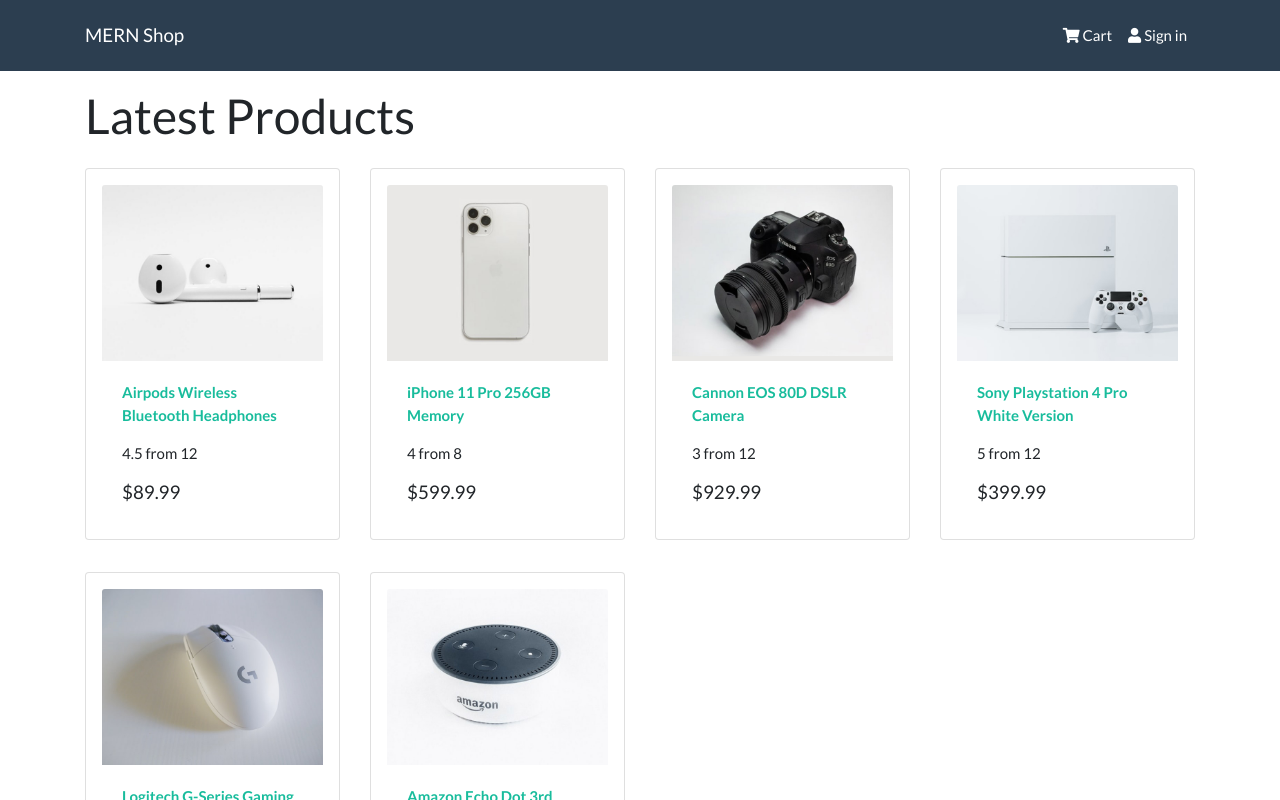
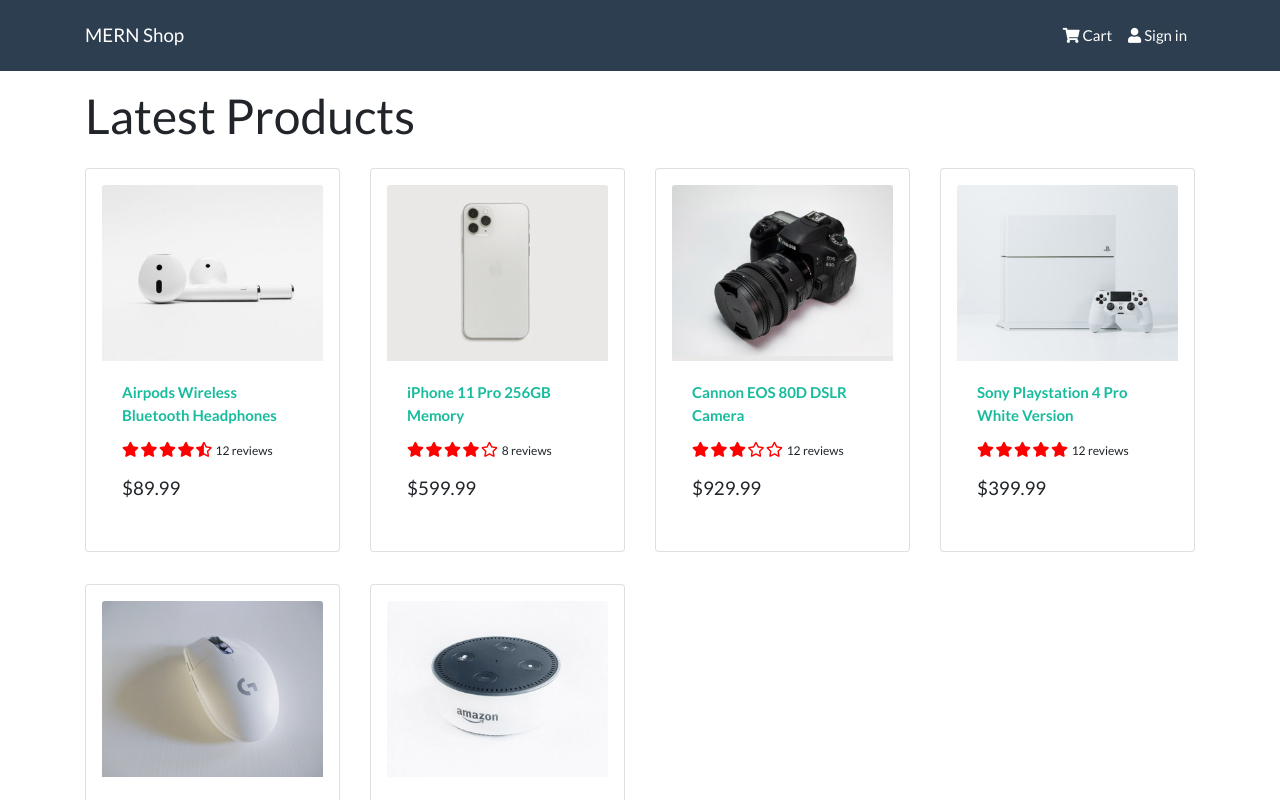
Before and after one commit to moghanbari/mern-ecommerce, a React (Create React App) app in the folder client/: page / in a window 1280 px wide. Shown: the top 800 px of the page. Built offline with nearby package versions, Linux system fonts and the light colour scheme.

Commit message:
Installed react-router-dom and bootstrap for react-router. Implemented first router. Minor add in css

```diff
--- a/client/package.json
+++ b/client/package.json
@@ -9,6 +9,8 @@
     "react": "^17.0.0",
     "react-bootstrap": "^1.3.0",
     "react-dom": "^17.0.0",
+    "react-router-bootstrap": "^0.25.0",
+    "react-router-dom": "^5.2.0",
     "react-scripts": "3.4.3"
   },
   "scripts": {
--- a/client/src/App.js
+++ b/client/src/App.js
@@ -1,4 +1,5 @@
 import React from 'react'
+import { BrowserRouter as Router, Route } from 'react-router-dom'
 import { Container } from 'react-bootstrap'
 import Header from './components/layouts/Header'
 import Footer from './components/layouts/Footer'
@@ -6,15 +7,15 @@
 
 const App = () => {
   return (
-    <>
+    <Router>
       <Header />
       <main className='py-3'>
         <Container>
-          <HomeScreen />
+          <Route path='/' component={HomeScreen} exact />
         </Container>
       </main>
       <Footer />
-    </>
+    </Router>
   )
 }
 
--- a/client/src/components/Product.js
+++ b/client/src/components/Product.js
@@ -1,5 +1,6 @@
 import React from 'react'
 import { Card } from 'react-bootstrap'
+import Rating from './Rating'
 
 const Product = ({ product }) => {
   return (
@@ -16,9 +17,7 @@
         </a>
 
         <Card.Text as='div'>
-          <div className='my-3'>
-            {product.rating} from {product.numReviews}
-          </div>
+          <Rating value={product.rating} reviews={product.numReviews} />
           <Card.Text as='h5'>${product.price}</Card.Text>
         </Card.Text>
       </Card.Body>
--- /dev/null
+++ b/client/src/components/Rating.js
@@ -0,0 +1,83 @@
+import React from 'react'
+import PropTypes from 'prop-types'
+
+const Rating = ({ value, reviews, color }) => {
+  return (
+    <div className='rating'>
+      <span>
+        <i
+          style={{ color }}
+          className={
+            value >= 1
+              ? 'fas fa-star'
+              : value >= 0.5
+              ? 'fas fa-star-half-alt'
+              : 'far fa-star'
+          }
+        ></i>
+      </span>
+      <span>
+        <i
+          style={{ color }}
+          className={
+            value >= 2
+              ? 'fas fa-star'
+              : value >= 1.5
+              ? 'fas fa-star-half-alt'
+              : 'far fa-star'
+          }
+        ></i>
+      </span>
+      <span>
+        <i
+          style={{ color }}
+          className={
+            value >= 3
+              ? 'fas fa-star'
+              : value >= 2.5
+              ? 'fas fa-star-half-alt'
+              : 'far fa-star'
+          }
+        ></i>
+      </span>
+      <span>
+        <i
+          style={{ color }}
+          className={
+            value >= 4
+              ? 'fas fa-star'
+              : value >= 3.5
+              ? 'fas fa-star-half-alt'
+              : 'far fa-star'
+          }
+        ></i>
+      </span>
+      <span>
+        <i
+          style={{ color }}
+          className={
+            value >= 5
+              ? 'fas fa-star'
+              : value >= 4.5
+              ? 'fas fa-star-half-alt'
+              : 'far fa-star'
+          }
+        ></i>
+      </span>
+
+      <small>{` ${reviews} reviews`}</small>
+    </div>
+  )
+}
+
+Rating.defaultProps = {
+  color: 'red',
+}
+
+Rating.propTypes = {
+  value: PropTypes.number.isRequired,
+  reviews: PropTypes.number.isRequired,
+  color: PropTypes.string,
+}
+
+export default Rating
--- a/client/src/index.css
+++ b/client/src/index.css
@@ -1,3 +1,9 @@
 main {
   min-height: 80vh;
 }
+.rating span {
+  margin-right: 0.1rem;
+}
+h5 {
+  padding: 1rem 0;
+}
```
Also changed, not shown: 1 other file (tests, documents, lock files or other folders).
